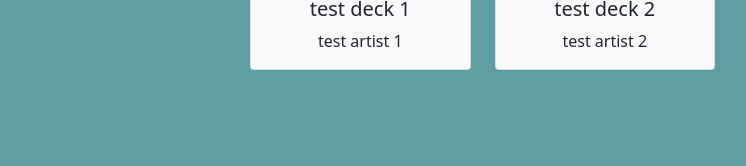
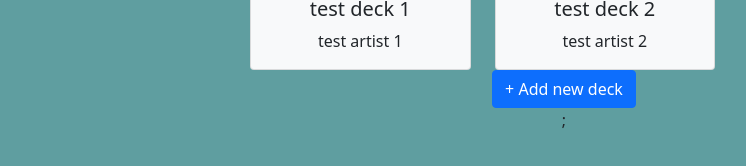
Before and after one commit to meganenglert/tarotdatabase, a React (Create React App) app: page / in a window 1280 px wide. Shown: the part 240-406 px from the top of the page, without its empty margins (76-822 px from the left). Built offline with nearby package versions, Linux system fonts and the light colour scheme.

Commit message:
add a deck button set up to show/hide modal

```diff
--- a/src/App.tsx
+++ b/src/App.tsx
@@ -6,9 +6,11 @@ import { Deck } from './interfaces/deck';
 import { DeckTable } from './components/DeckTable';
 import { Col, Row } from 'react-bootstrap';
 import { Filters } from './components/Filters';
+import { AddDeck } from './components/AddDeck';
 
 function App(): JSX.Element {
   const [decks, setDecks] = useState<Deck[]>(DECKDATA as Deck[]);
+  const [showAdd, setShowAdd] = useState<boolean>(false);
 
   return (
     <div className="App">
@@ -17,6 +19,9 @@ function App(): JSX.Element {
         <Col xs={3}><Filters></Filters></Col>
         <Col><DeckTable decks={decks}></DeckTable></Col>
       </Row>
+      <Row>
+        <Col><AddDeck decks={decks} setDecks={setDecks} showAdd={showAdd} setShowAdd={setShowAdd}></AddDeck></Col>
+      </Row>
     </div>
   );
 }
--- /dev/null
+++ b/src/components/AddDeck.tsx
@@ -0,0 +1,43 @@
+import { Button, Modal, Row } from 'react-bootstrap';
+import '../App.css';
+import { Deck } from '../interfaces/deck';
+
+
+
+interface iAddDeck {
+    decks: Deck[],
+    setDecks: (decks: Deck[]) => (void),
+    showAdd: boolean,
+    setShowAdd: (showAdd: boolean) => (void)
+}
+
+export function AddDeck({ decks, setDecks, showAdd, setShowAdd }: iAddDeck): JSX.Element {
+
+    function onShow(): void {
+        setShowAdd(true);
+    }
+    function onHide(): void {
+        setShowAdd(false);
+    }
+
+    return <div>
+        <div>
+            <Button onClick={onShow}>+ Add new deck</Button>
+        </div>
+        <Modal show={showAdd}
+            onHide={onHide}
+            size="lg">
+            <Modal.Header closeButton>
+                Add a deck
+            </Modal.Header>
+            <Modal.Body>
+                <p>yay</p>
+            </Modal.Body>
+            <Modal.Footer>
+                <Button variant="secondary" onClick={onHide}>
+                    Close
+                </Button>
+            </Modal.Footer>
+        </Modal>;
+    </div>;
+}
--- a/src/components/deckInfoTabs/InfoTableRow.tsx
+++ b/src/components/deckInfoTabs/InfoTableRow.tsx
@@ -5,7 +5,7 @@ import { Attribute, fieldType } from '../../interfaces/attribute';
 
 interface iInfoTableRow {
     attribute: Attribute,
-    value: string,
+    value: string
 }
 
 export function InfoTableRow({attribute, value} : iInfoTableRow): JSX.Element {
```
